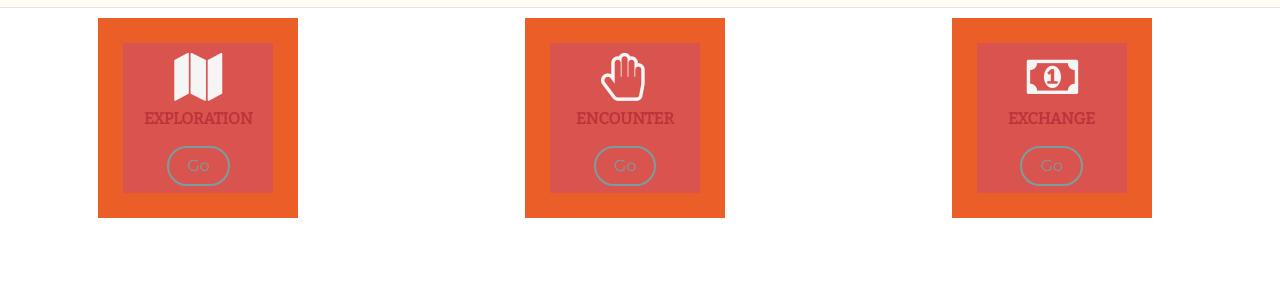
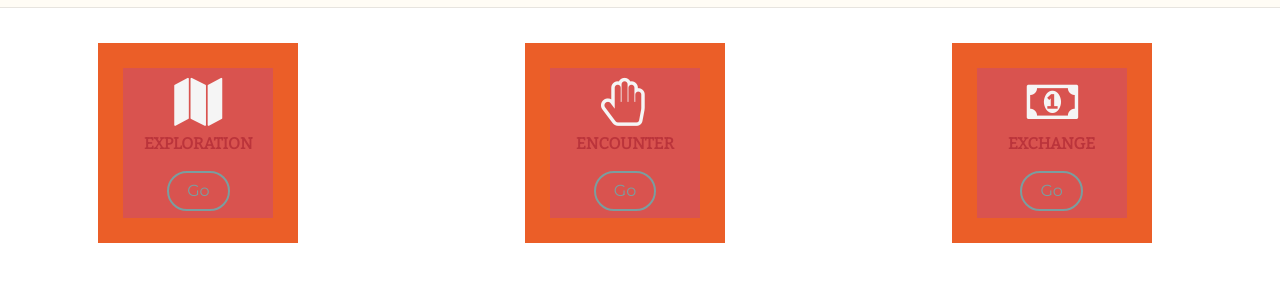
Before and after one commit to MicahChu/NHD, a plain HTML site: page index.html in a window 1280 px wide. Shown: the part 293-583 px from the top of the page. Drawn offline with nearby package versions, Linux system fonts and the light colour scheme.

Commit message:
Expanding links patch

```diff
--- a/css/main.css
+++ b/css/main.css
@@ -51,6 +51,7 @@
   background-color: #d9534f;
   margin: auto;
   margin-bottom: 75px;
+  margin-top: 25px;
 }
 
 .link-image:hover {
@@ -59,6 +60,7 @@
   width: 250px;
   height: 250px;
   margin-bottom: 25px;
+  margin-top: 0px;
 }
 
 * {
```
